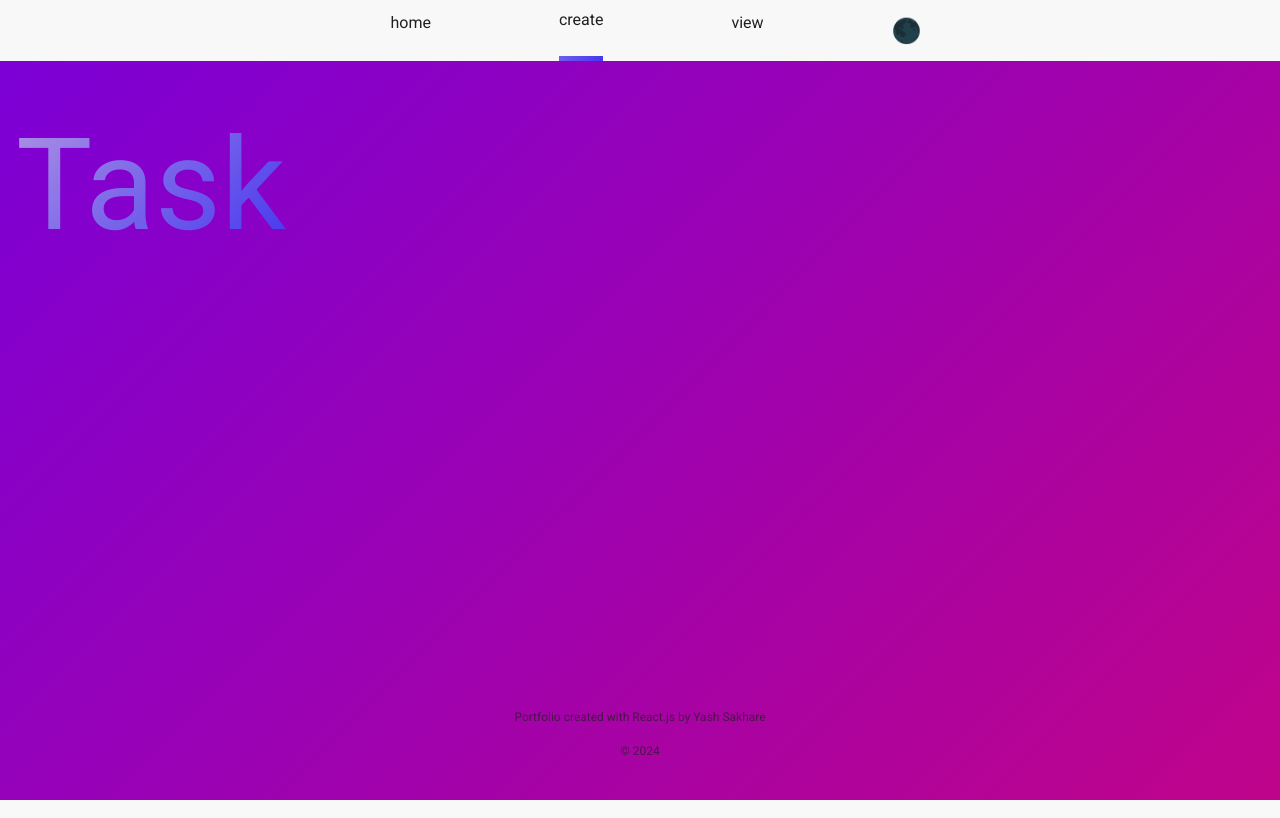
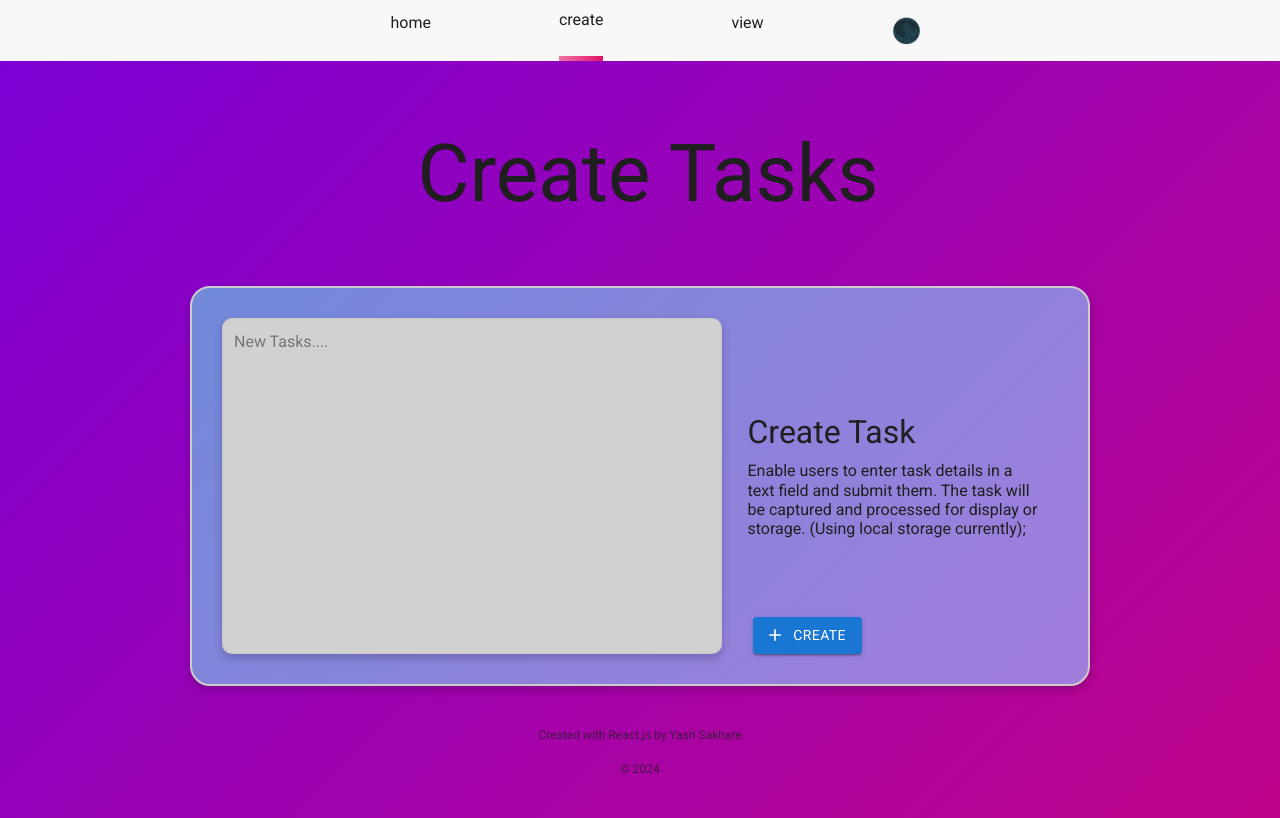
Before and after one commit to YSCodez/task-handler, a React (Create React App) app: page /create in a window 1280 px wide. Built offline with nearby package versions, Linux system fonts and the light colour scheme; the HTML template or start-up script is replaced by a standard one.

Commit message:
Create task page

```diff
--- a/src/components/BaseLayout.js
+++ b/src/components/BaseLayout.js
@@ -13,8 +13,8 @@ export default function BaseLayout() {
 
   const [active, setActive] = useState(location.pathname === '/' ? 'home' : location.pathname.slice(1));
   const refHome = useScrollObserver(setActive);
-  const refAbout = useScrollObserver(setActive);
-  const refPortfolio = useScrollObserver(setActive);
+  const refCreate = useScrollObserver(setActive);
+  const refView = useScrollObserver(setActive);
   const [darkMode, setDarkMode] = useState(false);
 
   function handleToggleDarkMode() {
@@ -40,12 +40,12 @@ export default function BaseLayout() {
           <Navbar darkMode={darkMode} handleClick={handleToggleDarkMode} active={active} setActive={setActive} />
         </Grid>
         <Grid item flexGrow={1}>
-          {singlePage ? <SinglePageRoutes refs={{ refHome, refAbout, refPortfolio }} /> : <MultiPageRoutes />}
+          {singlePage ? <SinglePageRoutes refs={{ refHome, refCreate, refView }} /> : <MultiPageRoutes />}
         </Grid>
         <Grid item>
           <Box component={'footer'} display={'flex'} flexDirection={'column'} alignItems={'center'} py={'1.5rem'} sx={{ opacity: 0.7 }} width={'100%'}>
             <p>
-              Portfolio created with React.js by{' '}
+              Created with React.js by{' '}
               <a href={'https://www.linkedin.com/in/yash-sakhare12/'}>Yash Sakhare</a>
             </p>
             <p>&copy; 2024</p>
--- a/src/components/create/Create.js
+++ b/src/components/create/Create.js
@@ -1,17 +1,58 @@
-import React from 'react';
+import React, { useState } from 'react';
 import Style from './Create.module.scss';
-import { Box } from "@mui/material";
-import { info } from "../../info/Info";
+import { Box, Button } from "@mui/material";
+import AddIcon from '@mui/icons-material/Add'; // Import the plus icon from Material-UI
 
-export default function Home({ innerRef }) {
-  // console.log('Image URL:', info.centreimg);  // Log the image URL
+export default function Create({ innerRef }) {
+  const [message, setMessage] = useState(''); // State to store the input message
 
   return (
-    <Box>
-      <h1>
-        <span style={{ background: info.gradient, WebkitBackgroundClip: 'text', WebkitTextFillColor: 'transparent' }}>{info.ProjfirstName}</span>
-        <span className={Style.hand}></span>
-      </h1>
+    <Box
+      ref={innerRef}
+      component={'main'}
+      display={'flex'}
+      flexDirection={{ xs: 'column', md: 'row' }}
+      alignItems={'center'}
+      justifyContent={'center'}
+      minHeight={'calc(100vh - 175px)'}
+      id={'create'}
+      sx={{
+        position: 'relative',
+        overflow: 'hidden',
+        width: '100%',
+        backgroundSize: 'cover',
+        backgroundPosition: 'center',
+        backgroundRepeat: 'no-repeat',
+      }}
+      className={Style.createContainer}
+    >
+      <Box ref={innerRef}>
+        <h1 className={Style.createTitle}>
+          <span>Create Tasks</span>
+          <span className={Style.hand}></span>
+        </h1>
+        <Box className={Style.rectangle}>
+          <textarea
+            className={Style.formMsg}
+            value={message}
+            onChange={(e) => setMessage(e.target.value)}
+            placeholder="New Tasks...."
+          />
+          <div className={Style.text}>
+            <h2>Create Task</h2>
+            <h4>Enable users to enter task details in a text field and submit them. The task will be captured and processed for display or storage. (Using local storage currently);</h4>
+          </div>
+          <div className={Style.subBtn}>
+            <Button
+              variant="contained"
+              startIcon={<AddIcon />} // Add the plus icon here
+            >
+              Create
+            </Button>
+          </div>
+        </Box>
+
+      </Box>
     </Box>
   );
 }
--- a/src/components/create/Create.module.scss
+++ b/src/components/create/Create.module.scss
@@ -1,85 +1,76 @@
 @import "../../variables.modules";
 
-h1 {
-  font-size: 8rem;
-  text-align: left; /* Ensure left alignment */
-  margin-top: 2rem; /* Adjust the top margin as needed */
-  margin-left: 1rem; /* Adjust the left margin to reduce the space */
+.createTitle {
+  font-size: 5rem;
+  text-align: center;
   @media only screen and (min-width: 940px) {
-    font-size: 8rem;
-    text-align: left;
+    font-size: 5rem;
+    text-align: center;
+    margin-bottom: 4rem;
   }
 }
 
-h2 {
-  font-size: 8rem;
-  text-align: right;
-  @media only screen and (min-width: 940px) {
-    font-size: 8rem;
-    text-align: left;
-  }
+.text {
+  text-align: left; /* Right-align text */
+  font-size: 0.8rem;
+  margin-right: 5%; /* Adjust the margin to ensure proper alignment */
+  margin-bottom: 10px;
+  margin-left: 62%;
+  width: 100%;
+  z-index: 1; /* Ensure it’s below the button */
+  position: relative; /* Ensure relative positioning within container */
 }
 
-.homeContainer {
-  position: relative;
-  overflow: hidden;
+.text h2 {
+  margin-bottom: 10px; /* Space between h2 and h4 */
+  font-size: 2rem;
 }
 
-.line {
-  position: absolute;
-  top: 50%;
-  left: 50%;
-  width: 2px; /* Thin line width */
-  height: 100%; /* Full height of the container */
-  background: white; /* Default color */
-  transform: translate(-50%, -50%) rotate(30deg); /* Center and tilt line */
-  transform-origin: center; /* Adjust the point of rotation */
-  z-index: 1; /* Ensure it's behind the image */
-  transition: background-color 400ms; /* Smooth color transition */
-
-  /* Semi-circle */
-  &::after {
-      content: '';
-      position: absolute;
-      width: 300px; /* Increased width of the semi-circle */
-      height: 150px; /* Increased height of the semi-circle */
-      border: 8px solid gray; /* Thicker semi-circle border */
-      border-radius: 150px 150px 0 0;
-      top: 42%; /* Position it relative to the line */
-      left: 50%;
-      transform: translateX(-25%) rotate(90deg); /* Center horizontally and rotate */
-      background: transparent; /* Ensure the background is transparent */
-      border-bottom: none; /* Remove the bottom border */
-    }
+.text h4 {
+  margin-bottom: 10px; /* Space between h2 and h4 */
+  font-size: 1rem;
 }
 
-img {
-  position: relative;
-  z-index: 2; /* Ensure the image is above the line */
-  max-width: 100%; /* Ensure the image scales correctly */
-  height: auto; /* Maintain aspect ratio */
-  width: 55%;
-  display: block; /* Removes any default margin */
-  margin: 0 auto; /* Centers the image horizontally */
+.subBtn {
+  position: absolute;
+  bottom: 5%; /* Aligns the button to the bottom */
+  right: 23%; /* Aligns the button to the right */
+  font-size: 1rem; /* Adjust as needed */
+  padding: 10px 20px; /* Adjust button padding */
+  display: flex; /* Ensures the button content is flexed */
+  align-items: center; /* Center-aligns content vertically */
+  justify-content: center; /* Center-aligns content horizontally */
+  z-index: 3; /* Ensure the button is above other content */
 }
 
-a {
-  color: $dark;
-  transition: color 200ms ease;
+.rectangle {
+  position: relative;
+  width: 900px;
+  height: 400px;
+  background: linear-gradient(135deg, #7289DA 0%, #A27DDC 100%);
+  border-radius: 20px;
+  border: 2px solid #ccc;
+  box-shadow: 0px 4px 8px rgba(0, 0, 0, 0.2);
+  display: flex;
+  align-items: center;
+  justify-content: center;
 }
 
-a:hover {
-  color: $lightgray;
-  transition: color 200ms ease;
+.formMsg {
+  position: absolute;
+  top: 30px;
+  left: 30px;
+  width: 500px;
+  height: 85%;
+  background-color: #D1D1D1;
+  border-radius: 10px;
+  border: 2px solid #ccc;
+  padding: 10px;
+  box-shadow: 0px 4px 8px rgba(0, 0, 0, 0.2);
+  display: flex;
+  align-items: flex-start;
+  justify-content: flex-start;
+  font-size: 16px;
+  resize: none;
+  overflow-y: auto;
 }
-
-@keyframes wave {
-  0% { transform: rotate(0.0deg) }
-  10% { transform: rotate(14.0deg) }
-  20% { transform: rotate(-8.0deg) }
-  30% { transform: rotate(14.0deg) }
-  40% { transform: rotate(-4.0deg) }
-  50% { transform: rotate(10.0deg) }
-  60% { transform: rotate(0.0deg) }
-  100% { transform: rotate(0.0deg) }
-}
--- a/src/components/home/Home.js
+++ b/src/components/home/Home.js
@@ -29,7 +29,7 @@ export default function Home({ innerRef }) {
 
       <Box>
         <div>
-          <h1>
+          <h1 className={Style.title}>
             <span style={{ background: info.gradient, WebkitBackgroundClip: 'text', WebkitTextFillColor: 'transparent' }}>
               {info.ProjfirstName}
             </span>
--- a/src/components/home/Home.module.scss
+++ b/src/components/home/Home.module.scss
@@ -1,6 +1,6 @@
 @import "../../variables.modules";
 
-h1 {
+.title {
   font-size: 8rem;
   text-align: left; /* Ensure left alignment */
   margin-top: 2rem; /* Adjust the top margin as needed */
@@ -31,7 +31,7 @@ h2 {
   left: 50%;
   width: 2px; /* Thin line width */
   height: 100%; /* Full height of the container */
-  background: white; /* Default color */
+  background: white;
   transform: translate(-50%, -50%) rotate(30deg); /* Center and tilt line */
   transform-origin: center; /* Adjust the point of rotation */
   z-index: 1; /* Ensure it's behind the image */
--- a/src/info/Info.js
+++ b/src/info/Info.js
@@ -1,36 +1,18 @@
 import task from "../img/task.png"
 
-/* Hi there! Thanks for checking out my portfolio template. Be sure to read the comments to get a better understanding of
-how to make this template work best for you! */
+export let colors = ["rgba(227,16,100,1)", "rgba(255,255,255,255)"]
 
-// export let colors = [" rgba(0,0,0,0), rgba(60,16,148,1) "];
-export let colors = [" rgba(67,54,240,1), rgba(174,147,227,1) "];
-/*
-I highly recommend using a gradient generator like https://gradientgenerator.paytonpierce.dev/ to generate a pair of colors that you like.
-These colors will be used to style your name on the homepage, the background of your picture, and some other accents throughout
-the site.
- */
 
-/*
-This variable will change the layout of the website from multipage to single, scrollable page
-*/
 export let singlePage = false;
 
-/*
-So let's get started! Some of the info below is pretty self-explanatory, like 'firstName' and 'bio'. I'll try to explain anything
-that might not be obvious right off the bat :) I recommend looking at the template example live using "npm start" to get an idea
-of what each of the values mean.
- */
 
 export const info = {
   Name: "Yash Sakhare",
   ProjfirstName: "Task",
   ProjlastName: "Handler",
-  initials: "𝕐𝕊", // the example uses first and last, but feel free to use three or more if you like.
-  position: "a Full Stack Developer",
-  centreimg: task, // don't change this unless you want to name your self-portrait in the "img" folder something else!
-  gradient: `-webkit-linear-gradient(135deg, ${colors})`, // don't change this either
+  initials: "𝕐𝕊",
+  centreimg: task,
+  gradient: `-webkit-linear-gradient(135deg, ${colors})`,
   baseColor: colors[0],
-
   socials: [],
 };
```
